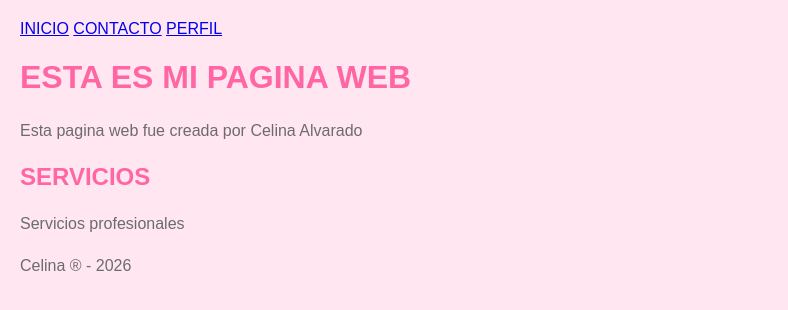
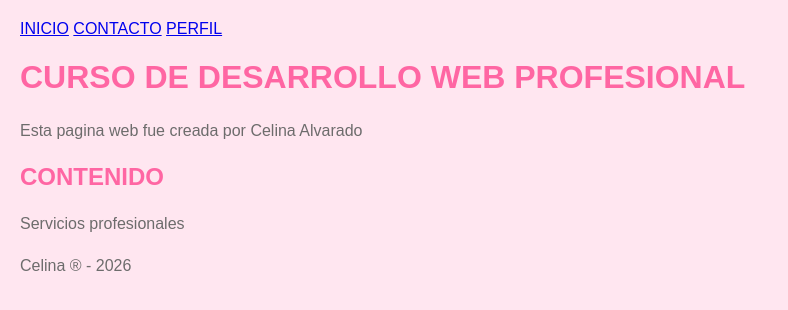
Before and after one commit to celina29-code/proyecto-web-c29, a plain HTML site: page index.html in a window 1280 px wide. Shown: the whole page, without its empty margins (0-788 px from the left). Drawn offline with Linux system fonts and the light colour scheme.

Commit message:
mejorando cada pagina
version mejorada

```diff
--- a/index.html
+++ b/index.html
@@ -19,13 +19,13 @@
     </nav>
   </header>
   <!-- Un solo h1 por página. Aquí va su nombre o el título del sitio. -->
-  <h1>ESTA ES MI PAGINA WEB</h1>
+  <h1>CURSO DE DESARROLLO WEB PROFESIONAL</h1>
   <P>Esta pagina web fue creada por Celina Alvarado</P>
 </body>
 
 <main>
-  <h2>SERVICIOS</h2>
-  <P>Servicios profesionales</P>
+  <h2>CONTENIDO</h2>
+  <P> Servicios profesionales</P>
 </main>
 
 <FOOter>
```
Also changed, not shown: contacto.html (+0 -4 lines), perfil.html (+0 -4 lines).
